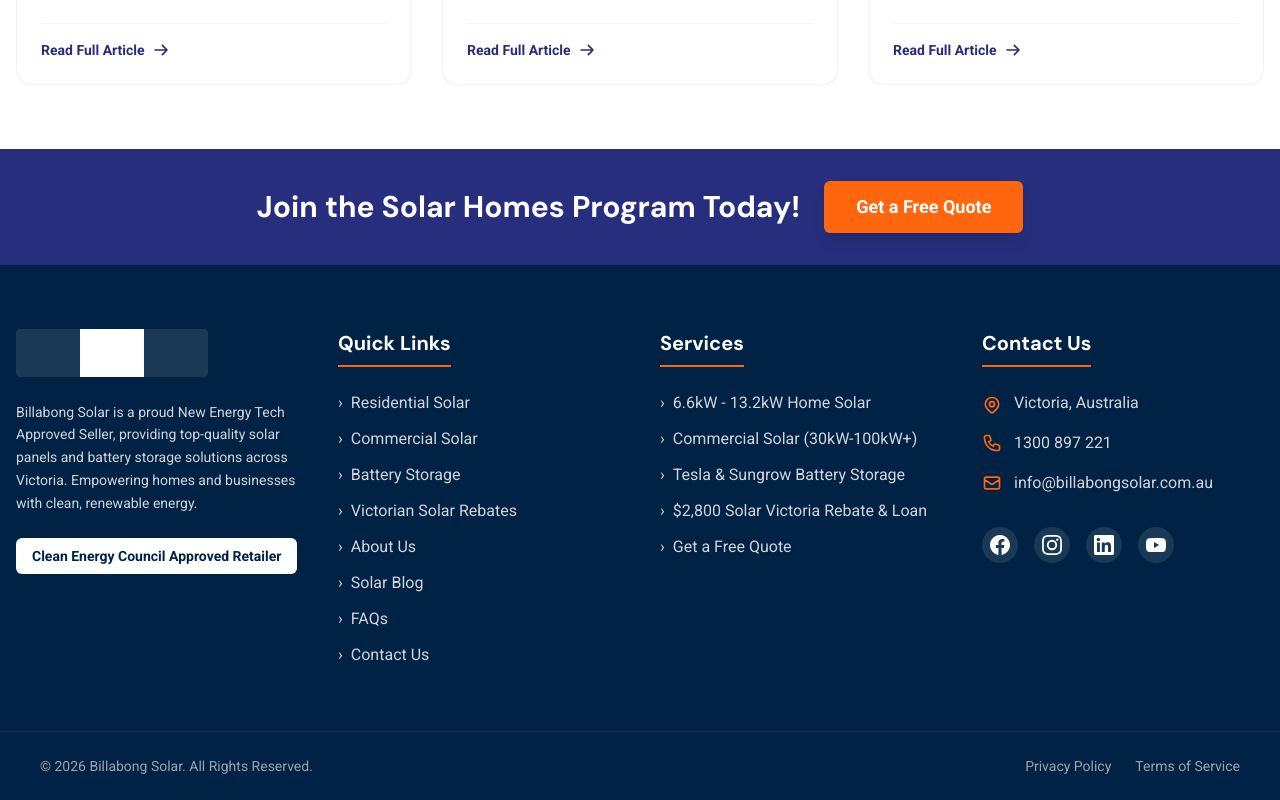
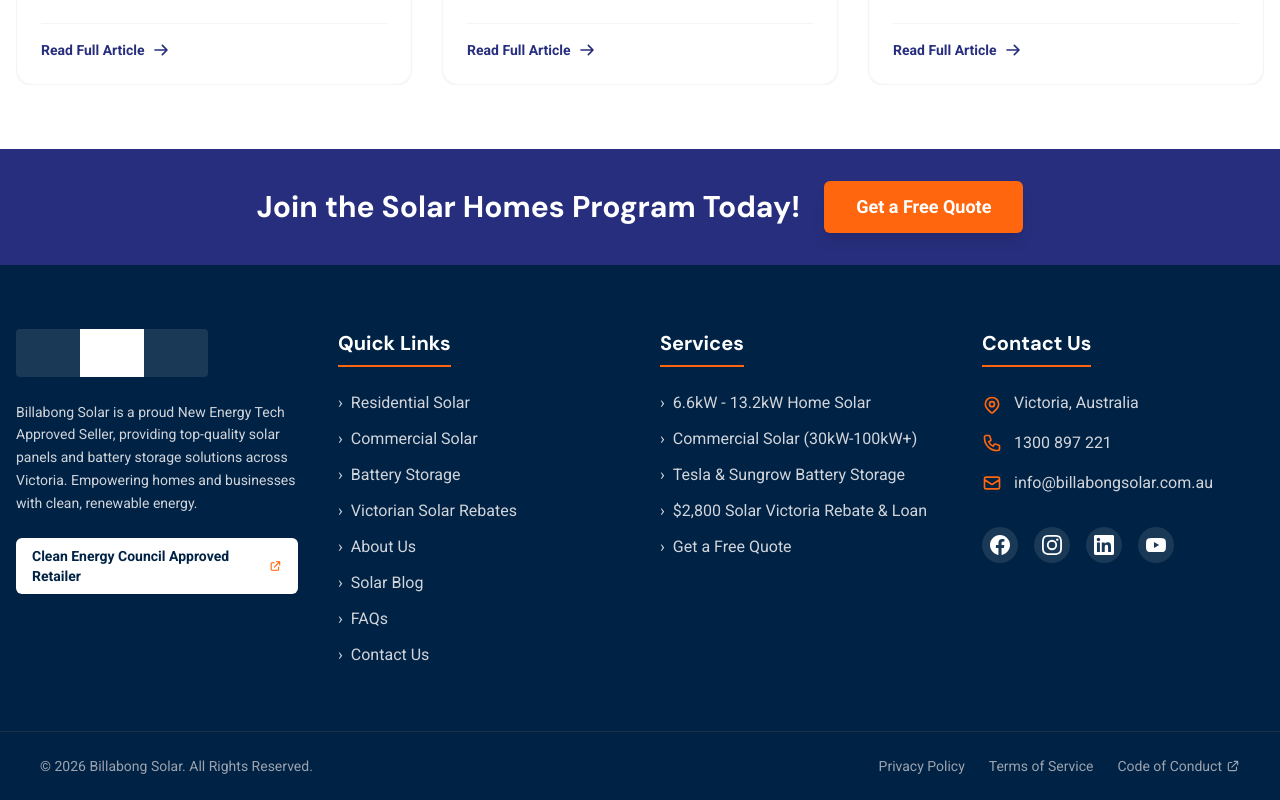
Before and after one commit to nithinbillabong-odoo/billabong-solar-web, a Next.js app: page / in a window 1280 px wide. Shown: the part 5024-5824 px from the top of the page. Built offline with nearby package versions, Linux system fonts and the light colour scheme; no server answers; grey boxes are pictures that could not be loaded.

Commit message:
feat(compliance): host and link Clean Energy Council Approved Solar Retailer Code of Conduct Certificate PDF across site

```diff
--- a/src/app/about-us/page.tsx
+++ b/src/app/about-us/page.tsx
@@ -148,6 +148,34 @@
                     </div>
                   </div>
                 ))}
+              </div>
+
+              {/* Clean Energy Council Certificate Card */}
+              <div className="mt-8 p-5 rounded-2xl bg-orange-50/70 border border-orange-200/80 flex flex-col sm:flex-row items-center justify-between gap-4">
+                <div className="flex items-center gap-3">
+                  <div className="w-10 h-10 rounded-full bg-[#FF5E00] text-white flex items-center justify-center font-black flex-shrink-0">
+                    ★
+                  </div>
+                  <div>
+                    <h4 className="font-extrabold text-[#171D4D] text-sm sm:text-base">
+                      Clean Energy Council Approved Solar Retailer
+                    </h4>
+                    <p className="text-xs text-gray-600">
+                      Committed to consumer protection and ethical solar installation standards.
+                    </p>
+                  </div>
+                </div>
+                <a
+                  href="/docs/code-of-conduct-certificate.pdf"
+                  target="_blank"
+                  rel="noopener noreferrer"
+                  className="whitespace-nowrap px-4 py-2 rounded-xl bg-[#171D4D] hover:bg-[#1E2560] text-white font-bold text-xs transition-colors inline-flex items-center gap-1.5"
+                >
+                  <span>View Certificate (PDF)</span>
+                  <svg className="w-3.5 h-3.5" fill="none" stroke="currentColor" viewBox="0 0 24 24">
+                    <path strokeLinecap="round" strokeLinejoin="round" strokeWidth="2" d="M10 6H6a2 2 0 00-2 2v10a2 2 0 002 2h10a2 2 0 002-2v-4M14 4h6m0 0v6m0-6L10 14" />
+                  </svg>
+                </a>
               </div>
             </div>
           </div>
--- a/src/components/layout/Footer.tsx
+++ b/src/components/layout/Footer.tsx
@@ -52,9 +52,17 @@
           <p className="text-gray-300 text-sm leading-relaxed">
             Billabong Solar is a proud New Energy Tech Approved Seller, providing top-quality solar panels and battery storage solutions across Victoria. Empowering homes and businesses with clean, renewable energy.
           </p>
-          <div className="inline-block bg-white text-[#002244] px-4 py-2 rounded-md font-bold text-sm">
-            Clean Energy Council Approved Retailer
-          </div>
+          <a
+            href="/docs/code-of-conduct-certificate.pdf"
+            target="_blank"
+            rel="noopener noreferrer"
+            className="inline-flex items-center gap-2 bg-white hover:bg-orange-50 text-[#002244] hover:text-[#FF5E00] px-4 py-2 rounded-md font-bold text-sm transition-colors shadow-sm"
+          >
+            <span>Clean Energy Council Approved Retailer</span>
+            <svg className="w-3.5 h-3.5 text-[#FF5E00]" fill="none" stroke="currentColor" viewBox="0 0 24 24">
+              <path strokeLinecap="round" strokeLinejoin="round" strokeWidth="2" d="M10 6H6a2 2 0 00-2 2v10a2 2 0 002 2h10a2 2 0 002-2v-4M14 4h6m0 0v6m0-6L10 14" />
+            </svg>
+          </a>
         </div>
 
         {/* Quick Links Column */}
@@ -131,9 +139,20 @@
       <div className="border-t border-gray-700/50 py-6 px-4">
         <div className="container mx-auto flex flex-col md:flex-row justify-between items-center text-sm text-gray-400">
           <p>© {new Date().getFullYear()} Billabong Solar. All Rights Reserved.</p>
-          <div className="flex space-x-6 mt-4 md:mt-0">
+          <div className="flex flex-wrap gap-4 sm:gap-6 mt-4 md:mt-0">
             <Link href="/privacy-policy" className="hover:text-white transition-colors">Privacy Policy</Link>
             <Link href="/terms-of-service" className="hover:text-white transition-colors">Terms of Service</Link>
+            <a
+              href="/docs/code-of-conduct-certificate.pdf"
+              target="_blank"
+              rel="noopener noreferrer"
+              className="hover:text-[#FF660D] transition-colors inline-flex items-center gap-1"
+            >
+              <span>Code of Conduct</span>
+              <svg className="w-3.5 h-3.5 text-gray-400" fill="none" stroke="currentColor" viewBox="0 0 24 24">
+                <path strokeLinecap="round" strokeLinejoin="round" strokeWidth="2" d="M10 6H6a2 2 0 00-2 2v10a2 2 0 002 2h10a2 2 0 002-2v-4M14 4h6m0 0v6m0-6L10 14" />
+              </svg>
+            </a>
           </div>
         </div>
       </div>
```
Also changed, not shown: 2 other files (tests, documents, lock files or other folders).
